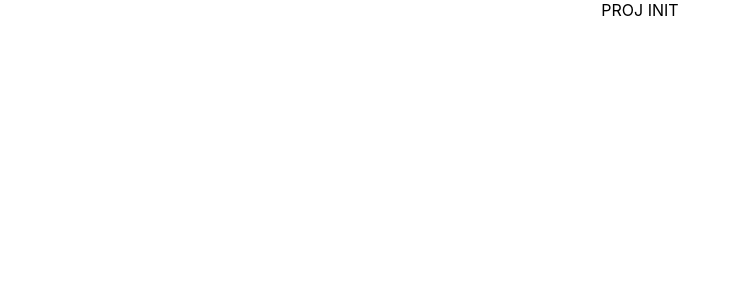
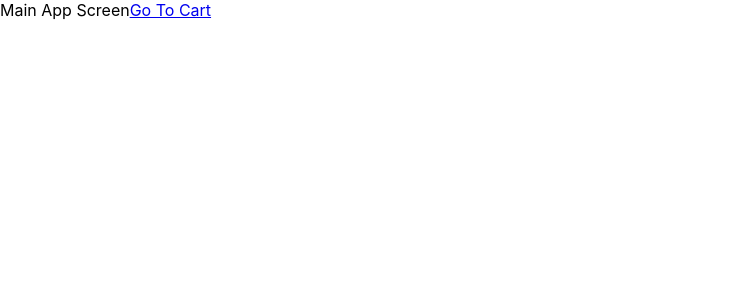
Before and after one commit to Excalimbito/shop_test, a React (Create React App) app: page / in a window 1280 px wide. Shown: the top 300 px of the page, without its empty margins (0-737 px from the left). Built offline with nearby package versions, Linux system fonts and the light colour scheme.

Commit message:
Creating routes scheme

```diff
--- a/src/App.css
+++ /dev/null
@@ -1,39 +0,0 @@
-.App {
-  text-align: center;
-}
-
-.App-logo {
-  height: 40vmin;
-  pointer-events: none;
-}
-
-@media (prefers-reduced-motion: no-preference) {
-  .App-logo {
-    animation: App-logo-float infinite 3s ease-in-out;
-  }
-}
-
-.App-header {
-  min-height: 100vh;
-  display: flex;
-  flex-direction: column;
-  align-items: center;
-  justify-content: center;
-  font-size: calc(10px + 2vmin);
-}
-
-.App-link {
-  color: rgb(112, 76, 182);
-}
-
-@keyframes App-logo-float {
-  0% {
-    transform: translateY(0);
-  }
-  50% {
-    transform: translateY(10px)
-  }
-  100% {
-    transform: translateY(0px)
-  }
-}
--- a/src/App.js
+++ b/src/App.js
@@ -1,15 +1,16 @@
 import React from 'react';
 import { Provider } from 'react-redux';
-import store from './store'
-import './App.css';
+import { BrowserRouter } from 'react-router-dom';
 
-function App() {
-  return (
+import store from './store';
+import Routes from './routes';
+
+const AppRoot = () => (
     <Provider store={store}>
-      <div className="App">
-        PROJ INIT
-      </div>
+      <BrowserRouter>
+        <Routes/>
+      </BrowserRouter>
     </Provider>
-  );
-}
-export default App;
+)
+
+export default AppRoot
--- /dev/null
+++ b/src/containers/Cart/index.js
@@ -0,0 +1,18 @@
+import React, { Component } from 'react';
+import { Link } from 'react-router-dom';
+
+class MainApp extends Component {
+  render()
+  {
+    return (
+      <div>
+        Cart
+        <Link to="/">
+          Go To MainApp
+        </Link>
+      </div>
+    )
+  }
+}
+
+export default MainApp
--- /dev/null
+++ b/src/containers/MainApp/index.js
@@ -0,0 +1,18 @@
+import React, { Component } from 'react';
+import { Link } from 'react-router-dom';
+
+class MainApp extends Component {
+  render()
+  {
+    return (
+      <div>
+        Main App Screen
+        <Link to="/cart">
+          Go To Cart
+        </Link>
+      </div>
+    )
+  }
+}
+
+export default MainApp
--- a/src/containers/index.js
+++ b/src/containers/index.js
@@ -0,0 +1,7 @@
+import MainApp from './MainApp';
+import Cart from './Cart';
+
+export {
+  MainApp,
+  Cart
+}
--- /dev/null
+++ b/src/routes.js
@@ -0,0 +1,16 @@
+import React from 'react';
+import { Switch, Route } from 'react-router-dom';
+
+import {
+  Cart,
+  MainApp
+} from './containers';
+
+const rootRoutes = () => (
+  <Switch>
+    <Route path="/" exact component={MainApp}/>
+    <Route path="/cart" exact component={Cart}/>
+  </Switch>
+)
+
+export default rootRoutes
```
Also changed, not shown: src/logo.svg (deleted), 1 other file (tests, documents, lock files or other folders).
